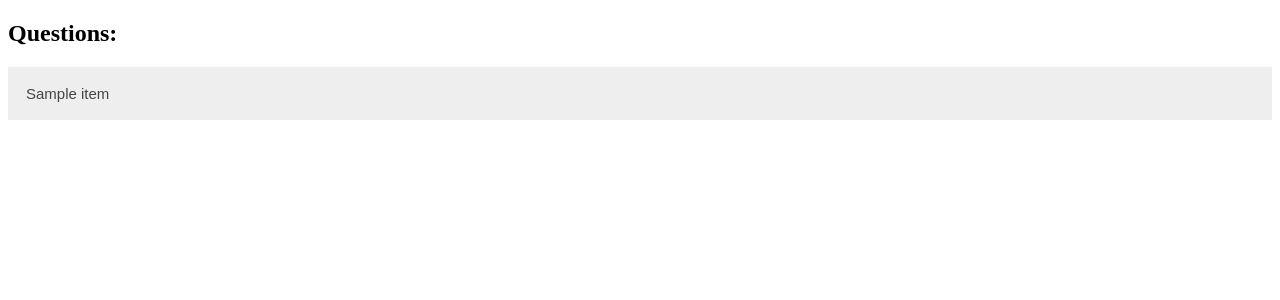
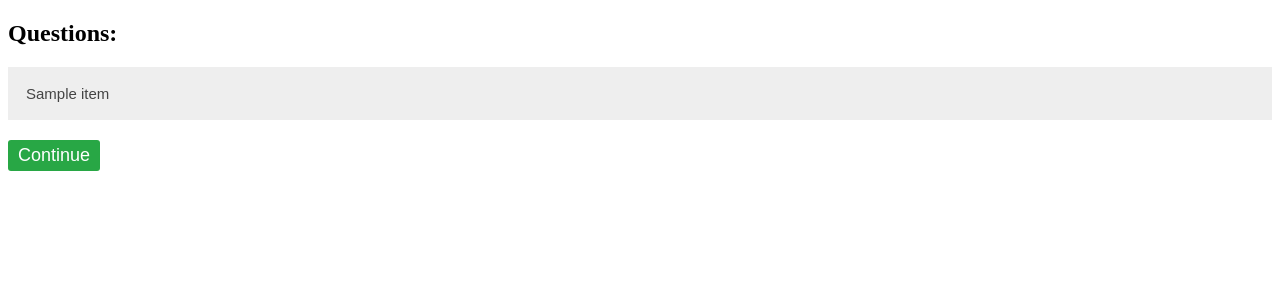
Before and after one commit to pkaselj/SimpleGermanFlaskQuiz, a Flask app: template templates/quiz_page.html.jinja in a window 1280 px wide. Shown: the top 300 px of the page. Run offline with Flask 3, Linux system fonts and the light colour scheme; the template is opened without the code that fills it: most values are stand-ins (such as "Sample title", 1, 10 or a date in 2020); parts of the project's set-up code (start-up, migrations or seed data) failed here and were passed over.

Commit message:
Added homepage. Added refresh button to each questions page

```diff
--- a/app.py
+++ b/app.py
@@ -13,8 +13,17 @@ LoadModuleData(app, GLOBALS)
 
 @app.route('/')
 def hello():
-    # app.logger.info(f'QUIZ_DATA_DIR = %s', app.config["QUIZ_DATA_DIR"])
-    return 'Hello World!'
+    choices = [
+        {
+            'text' : 'Cards - German Questions',
+            'destination': '/german'
+        },
+        {
+            'text' : 'Cards - Croatian Questions',
+            'destination': '/croatian'
+        },
+    ]
+    return render_template('home_page.html.jinja', choices=choices)
 
 @app.route('/german')
 def german():
--- a/templates/quiz_page.html.jinja
+++ b/templates/quiz_page.html.jinja
@@ -2,6 +2,7 @@
 <html>
 <head>
 <meta name="viewport" content="width=device-width, initial-scale=1">
+<meta http-equiv="Cache-Control" content="no-cache"> <!-- Force no cache -->
 <style>
 .accordion {
   background-color: #eee;
@@ -26,6 +27,23 @@
   background-color: white;
   overflow: hidden;
 }
+
+.next-button {
+  padding: 5px 10px;
+  font-size: 14px;
+  cursor: pointer;
+  background-color: #28a745; /* Green color */
+  color: white;
+  border: none;
+  border-radius: 3px;
+  font-size: large;
+  margin: 20px auto;
+}
+
+.next-button:hover {
+  background-color: #218838; /* Darker green on hover */
+}
+
 </style>
 </head>
 <body>
@@ -38,6 +56,8 @@
   <p>{{ item.answer }}</p>
 </div>
 {% endfor %}
+
+<button onclick="forceRefresh()" class="next-button">Continue</button>
 
 <script>
 var acc = document.getElementsByClassName("accordion");
@@ -54,6 +74,14 @@ for (i = 0; i < acc.length; i++) {
     }
   });
 }
+
+// Force browser to circumvent the cache because the request url is not the same anymore (refresh query key-value pair)
+function forceRefresh() {
+  let url = new URL(window.location.href);
+  url.searchParams.set("refresh", new Date().getTime()); // Updates the "refresh" parameter
+  window.location.replace(url.href); // Reloads with the updated query parameter
+}
+
 </script>
 
 </body>
```
Also changed, not shown: templates/home_page.html.jinja (added, +36 -0 lines).
